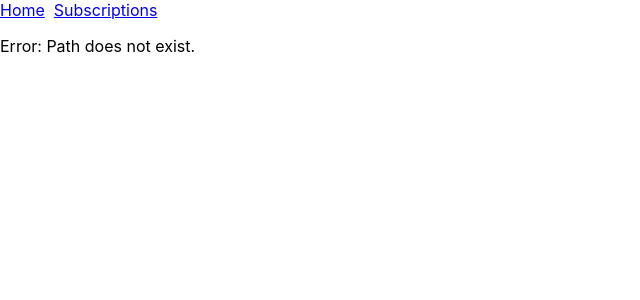
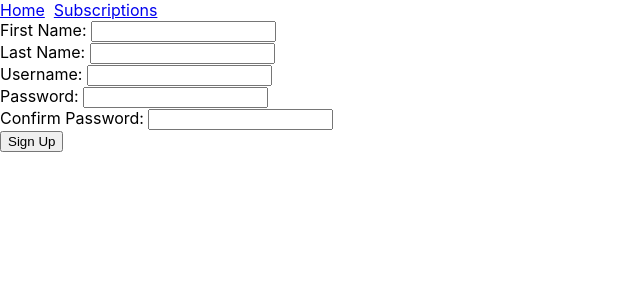
Before and after one commit to rkorkowski/madhacks, a React (Create React App) app in the folder frontend/: page /sign-up in a window 1280 px wide. Shown: the top 300 px of the page, without its empty margins (0-640 px from the left). Built offline with nearby package versions, Linux system fonts and the light colour scheme.

Commit message:
created sign up barebones

```diff
--- a/frontend/src/App.js
+++ b/frontend/src/App.js
@@ -6,6 +6,7 @@ import Subscriptions from "./components/Subscriptions";
 import Error from "./components/Error";
 import Navigation from "./components/Navigation";
 import Login from "./components/Login";
+import SignUp from "./components/SignUp";
 
 class App extends Component {
   render() {
@@ -17,6 +18,7 @@ class App extends Component {
             <Route path="/" component={Home} exact />
             <Route path="/subscriptions" component={Subscriptions} />
             <Route path="/login" component={Login} />
+            <Route path="/sign-up" component={SignUp} />
             <Route component={Error} />
           </Switch>
         </div>
--- a/frontend/src/components/Navigation.js
+++ b/frontend/src/components/Navigation.js
@@ -1,4 +1,4 @@
-import React from 'react';
+import React from "react";
 import { Link } from "react-router-dom";
 
 const Navigation = () => {
--- /dev/null
+++ b/frontend/src/components/SignUp.js
@@ -0,0 +1,21 @@
+import React from "react";
+
+const SignUp = () => {
+  return (
+    <div>
+      First Name: <input type="text" name="first" />
+      <br />
+      Last Name: <input type="text" name="last" />
+      <br />
+      Username: <input type="text" name="username" />
+      <br />
+      Password: <input type="text" name="password" />
+      <br />
+      Confirm Password: <input type="text" name="confirm_password" />
+      <br />
+      <input type="submit" value="Sign Up" />
+    </div>
+  );
+};
+
+export default SignUp;
```
Lines whose indentation alone changed are shown as unchanged.
